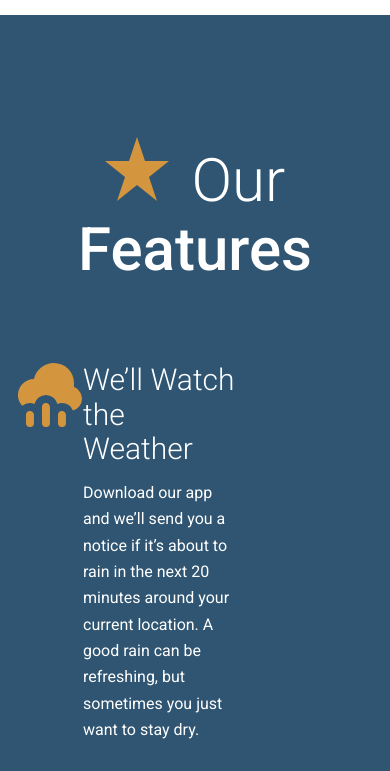
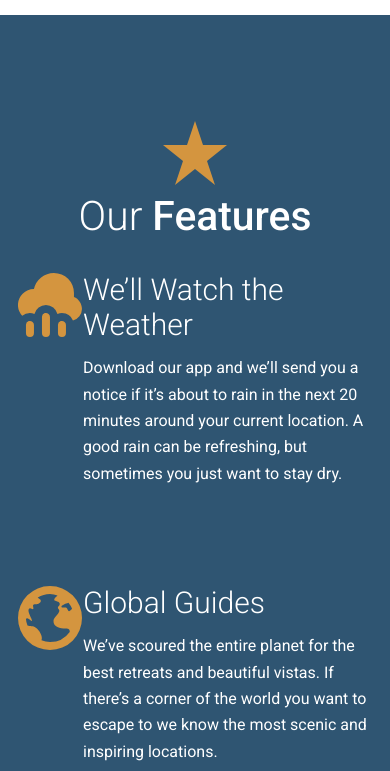
Before and after one commit to allishaik1509/Travel-Site, a website: page app/index.html in a window 390 px wide. Shown: the part 2060-2831 px from the top of the page. Drawn offline with Linux system fonts and the light colour scheme.

Commit message:
completed css responsive feature for our-features section

```diff
--- a/app/assets/styles/modules/_feature-item.css
+++ b/app/assets/styles/modules/_feature-item.css
@@ -1,5 +1,6 @@
 .feature-item{
 	padding-left: 65px;
+	padding-bottom: 2.5rem;
 	position: relative;
 
 	&__icon{
--- a/app/assets/styles/modules/_row.css
+++ b/app/assets/styles/modules/_row.css
@@ -7,25 +7,28 @@
 	}
 
 	&__gutters_m_6{
-		margin-right: -90px;
-	}
-
-	&__gutters_m_6 > div{
-		margin-right: 90px;
+		margin-right: -100px;
 	}
 
 	&__gutters > div{
 		padding-right: 65px;
 	}
 
+	&__gutters_m_6 > div{
+		padding-right: 100px;
+	}
+
+
 	&__b_margin_until_medium{
 		margin-bottom: 1rem;
 	}
-
-	&__m_6{
+	@mixin atMedium{
+		&__m_6{
 		float: left;
 		width: 50%;
 	}
+	}
+
 	@mixin atMedium{
 		&__m_4{
 		float: left;
@@ -34,6 +37,10 @@
 
 	&__b_margin_until_medium{
 		margin-bottom: 0;
+	}
+
+	&__b_margin_until_m_6{
+		margin-bottom: -10px;
 	}
 
 
--- a/app/assets/styles/modules/_section-title.css
+++ b/app/assets/styles/modules/_section-title.css
@@ -1,13 +1,30 @@
 .section-title{
- font-size: 3.75rem;
+ font-size: 2.55rem;
  font-weight: 300;
  text-align:center;
+
+    @mixin atSmall
+		 {
+		 	font-size: 3.75rem;
+		 }
 
 strong{
 	font-weight: 500;
 }
 
 &__icon{
-	margin-right: .5rem;
+
+	margin-left: auto;
+	margin-right: auto;
+	margin-bottom:.5rem;
+	display: block;
+
+	@mixin atSmall{
+			margin-right: .5rem;
+			margin-left: 0;
+			margin-right: 0;
+			margin-bottom:0;
+			display: inline-block;
+	}
 }
 }
--- a/app/index.html
+++ b/app/index.html
@@ -66,7 +66,8 @@
     <div class="wrapper">
 
     <h2 class="section-title"><img class="section-title__icon" src="assets/images/icons/star.svg"> Our <strong>Features</strong></h2>
-  <div class="row row__gutters_m_6 genric__content__container" >
+
+  <div class="row row__gutters_m_6 row__b_margin_until_m_6 genric__content__container" >
     <div class="row__m_6">
 
         <div class="feature-item">
@@ -96,13 +97,10 @@
       <h3 class="feature-item__title">Survival Kit</h3>
       <p>Everytime you book an escape with us we send you a survival kit with the finest materials. The kit will allow you to setup a tent, start a fire, scratch your own back and lower your taxes.</p>
     </div>
-  </div>
+</div>
 
   </div>
-
-
-
-  </div>
+ </div>
   </div>
 
   <div id="testimonials">
--- a/app/temp/styles/styles.css
+++ b/app/temp/styles/styles.css
@@ -563,24 +563,27 @@ a {
 	}
 
 .row__gutters_m_6{
-		margin-right: -90px;
-	}
-
-.row__gutters_m_6 > div{
-		margin-right: 90px;
+		margin-right: -100px;
 	}
 
 .row__gutters > div{
 		padding-right: 65px;
 	}
 
+.row__gutters_m_6 > div{
+		padding-right: 100px;
+	}
+
 .row__b_margin_until_medium{
 		margin-bottom: 1rem;
 	}
 
-.row__m_6{
+@media(min-width: 800px){
+		.row__m_6{
 		float: left;
 		width: 50%;
+	}
+
 	}
 
 @media(min-width: 800px){
@@ -591,6 +594,10 @@ a {
 
 	.row__b_margin_until_medium{
 		margin-bottom: 0;
+	}
+
+	.row__b_margin_until_m_6{
+		margin-bottom: -10px;
 	}
 
 
@@ -625,21 +632,44 @@ a {
 	}
 
 .section-title{
- font-size: 3.75rem;
+ font-size: 2.55rem;
  font-weight: 300;
  text-align:center;
 }
+
+@media (min-width:530px){
+
+.section-title{
+		 	font-size: 3.75rem
+}
+	}
 
 .section-title strong{
 	font-weight: 500;
 }
 
 .section-title__icon{
-	margin-right: .5rem;
+
+	margin-left: auto;
+	margin-right: auto;
+	margin-bottom:.5rem;
+	display: block;
 }
+
+@media (min-width:530px){
+
+.section-title__icon{
+			margin-right: .5rem;
+			margin-left: 0;
+			margin-right: 0;
+			margin-bottom:0;
+			display: inline-block
+}
+	}
 
 .feature-item{
 	padding-left: 65px;
+	padding-bottom: 2.5rem;
 	position: relative;
 
 }
```
